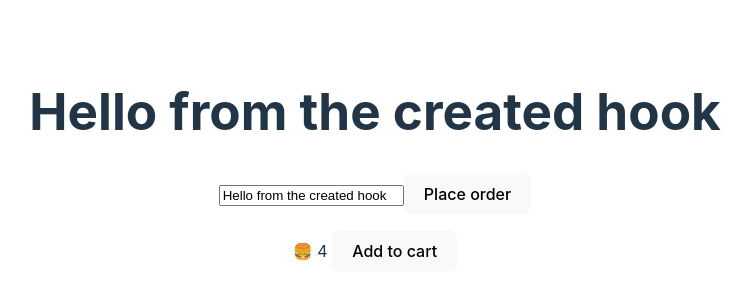
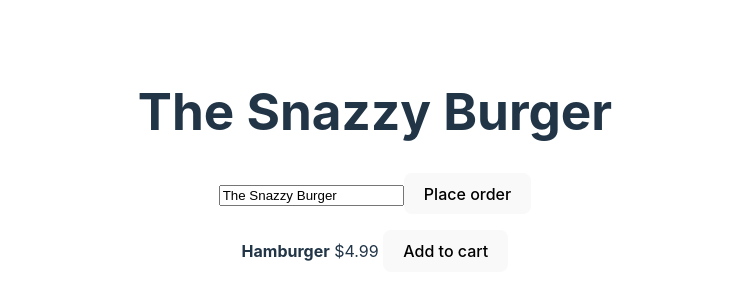
Before and after one commit to lukeharby/vue-js-3-composition-api, a Vue app: page / in a window 1280 px wide. Shown: the part 232-532 px from the top of the page, without its empty margins (265-1016 px from the left). Built offline with nearby package versions, Linux system fonts and the light colour scheme.

Commit message:
Add computed property with Options API

```diff
--- a/src/App.vue
+++ b/src/App.vue
@@ -2,26 +2,21 @@
   <h1>{{ name }}</h1>
   <input type="text" v-model="name">
   <button @click="placeOrder">Place order</button>
-  <YummyMeal name="🍔" price="4" @addToCart="addItemToCart" />
+  <YummyMeal :name="meal.name" :price="meal.price" @addToCart="addItemToCart" />
 </template>
 
 <script>
-import { ref } from 'vue';
+import { ref, reactive } from 'vue';
 import YummyMeal from './components/YummyMeal.vue';
 
   export default {
     components: { YummyMeal },
     setup() {
       const name = ref("The Snazzy Burger");
-      name.value = 'Hello from the setup function';
-      console.log('in seteup', '--name.value--', name.value);
+      const meal = reactive({ name: "Hamburger", price: 4.99 })
       const placeOrder = () => console.log('Your order has been placed!');
       const addItemToCart = (item) => console.log(`One ${item} added to cart`);
-      return { name, placeOrder, addItemToCart };
-    },
-    created() {
-      this.name = 'Hello from the created hook';
-      console.log('in created', '--this.name--', this.name)
+      return { name, meal, placeOrder, addItemToCart };
     }
   }
 </script>
--- a/src/components/YummyMeal.vue
+++ b/src/components/YummyMeal.vue
@@ -1,7 +1,7 @@
 <template>
     <p>
         <strong>{{ name }}</strong>
-        {{ price }}
+        {{ pricePretty }}
         <button @click="addToCart">Add to cart</button>
     </p>
 
@@ -17,5 +17,10 @@
             const addToCart = () => emit('addToCart', props.name);
             return { addToCart }
         },
+        computed: {
+            pricePretty() {
+                return `$${this.price.toFixed(2)}`
+            }
+        }
     }
 </script>
```
